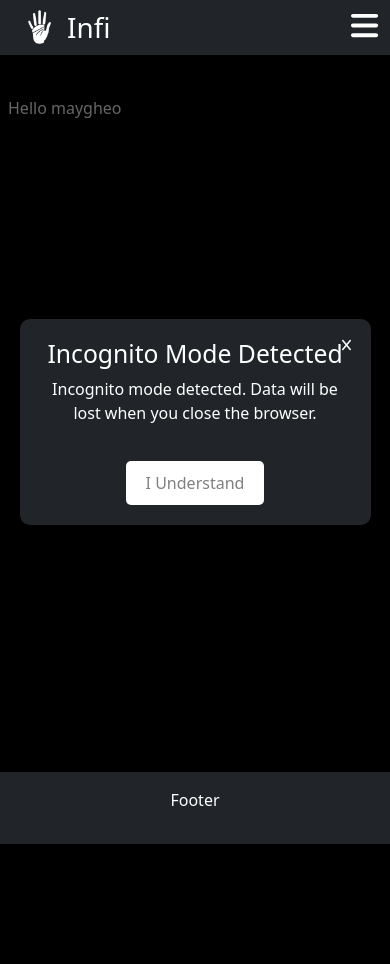
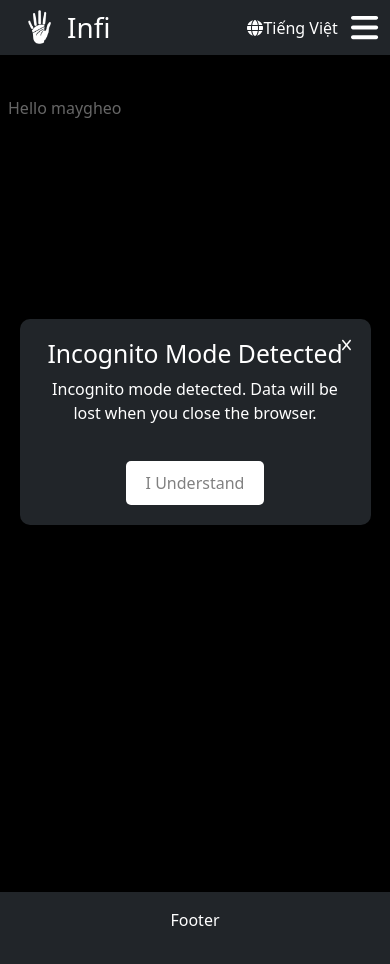
Before and after one commit to gheodn43/infi, a React (Create React App) app: page / in a window 390 px wide. Before the commit the page ends 844 px from the top, so only its background shows below. Built offline with nearby package versions, Linux system fonts and the light colour scheme.

Commit message:
update main layout

```diff
--- a/src/components/layout/mainLayout.js
+++ b/src/components/layout/mainLayout.js
@@ -9,17 +9,16 @@ import { faBars } from '@fortawesome/free-solid-svg-icons';
 const mainLayout = (WrappedComponent) => {
     return (props) => {
         const [isMenuOpen, setIsMenuOpen] = useState(false);
-        const menuRef = useRef(null); // Create a ref for the menu
-        const toggleRef = useRef(null); // Create a ref for the toggle icon
+        const menuRef = useRef(null);
+        const toggleRef = useRef(null);
 
         const toggleMenu = () => {
-            setIsMenuOpen(prev => !prev); // Toggle the menu state
+            setIsMenuOpen(prev => !prev);
         };
 
         const handleClickOutside = (event) => {
-            // Check if the click is outside the menu and the toggle icon
             if (menuRef.current && !menuRef.current.contains(event.target) && !toggleRef.current.contains(event.target)) {
-                setIsMenuOpen(false); // Close the menu if clicking outside
+                setIsMenuOpen(false);
             }
         };
 
@@ -33,7 +32,7 @@ const mainLayout = (WrappedComponent) => {
         useEffect(() => {
             const handleResize = () => {
                 if (window.innerWidth >= 576) {
-                    setIsMenuOpen(false); // Close the menu on resizing to larger screens
+                    setIsMenuOpen(false);
                 }
             };
             window.addEventListener('resize', handleResize);
@@ -47,40 +46,38 @@ const mainLayout = (WrappedComponent) => {
                 <header className="bg-dark fixed-top">
                     <div className="container d-flex justify-content-between align-items-center h-custom">
                         <Logo />
-                        {/* Menu for small screens */}
-                        <div className="d-block d-sm-none" ref={toggleRef}>
+                        <div className="d-flex d-sm-none align-items-center" ref={toggleRef}>
+                            <LanguageSwitcher />
                             <FontAwesomeIcon
                                 icon={faBars}
                                 onClick={toggleMenu}
-                                className="text-white cursor-pointer icon-size mb-0"
+                                className="text-white cursor-pointer icon-size mb-0 ml-2"
                             />
                         </div>
-                        {/* Menu for larger screens */}
+
                         <div className="d-none d-sm-flex">
                             <AboutLink />
                             <GuideLink />
                             <LanguageSwitcher />
                         </div>
                     </div>
-                    {/* Display menu when clicking on faBars */}
                     {isMenuOpen && (
                         <div
                             className="bg-dark text-white p-3 position-fixed"
                             style={{ right: 0, top: '56px', width: '50%' }}
-                            ref={menuRef} // Attach the ref here
+                            ref={menuRef}
                         >
                             <div className="d-flex flex-column align-items-start">
                                 <AboutLink className="mb-2" />
                                 <GuideLink className="mb-2" />
-                                <LanguageSwitcher />
                             </div>
                         </div>
                     )}
                 </header>
-                <main className="flex-fill mt-5 pt-5 px-2 px-md-3 px-lg-4 px-xl-5">
+                <main className="flex-fill mt-5 pt-5 px-2 px-md-3 px-lg-4 px-xl-5 min-vh-100">
                     <WrappedComponent {...props} />
                 </main>
-                <footer className="bg-dark fixed-bottom">
+                <footer className="bg-dark">
                     <p className="text-center text-white py-3">Footer</p>
                 </footer>
             </div>
```
